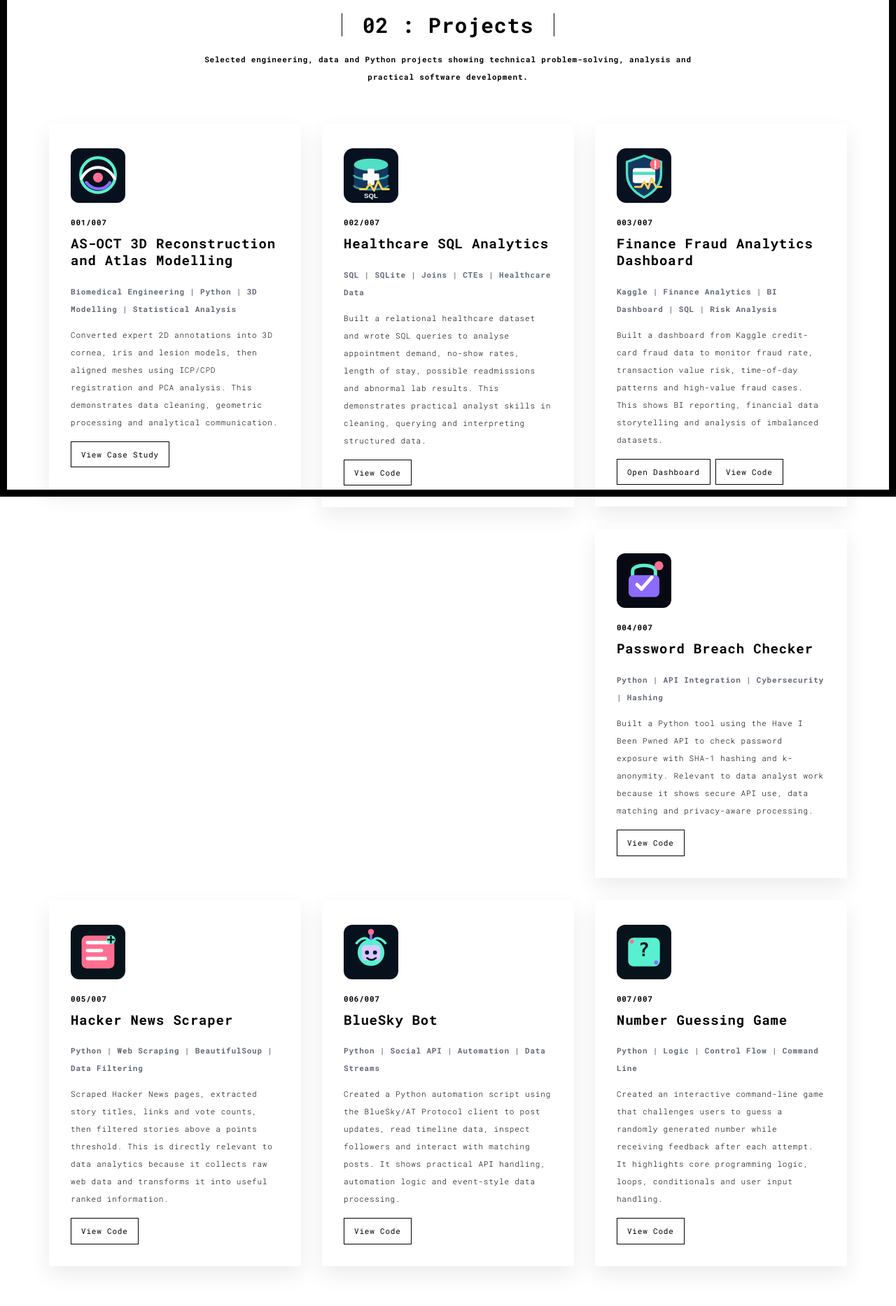
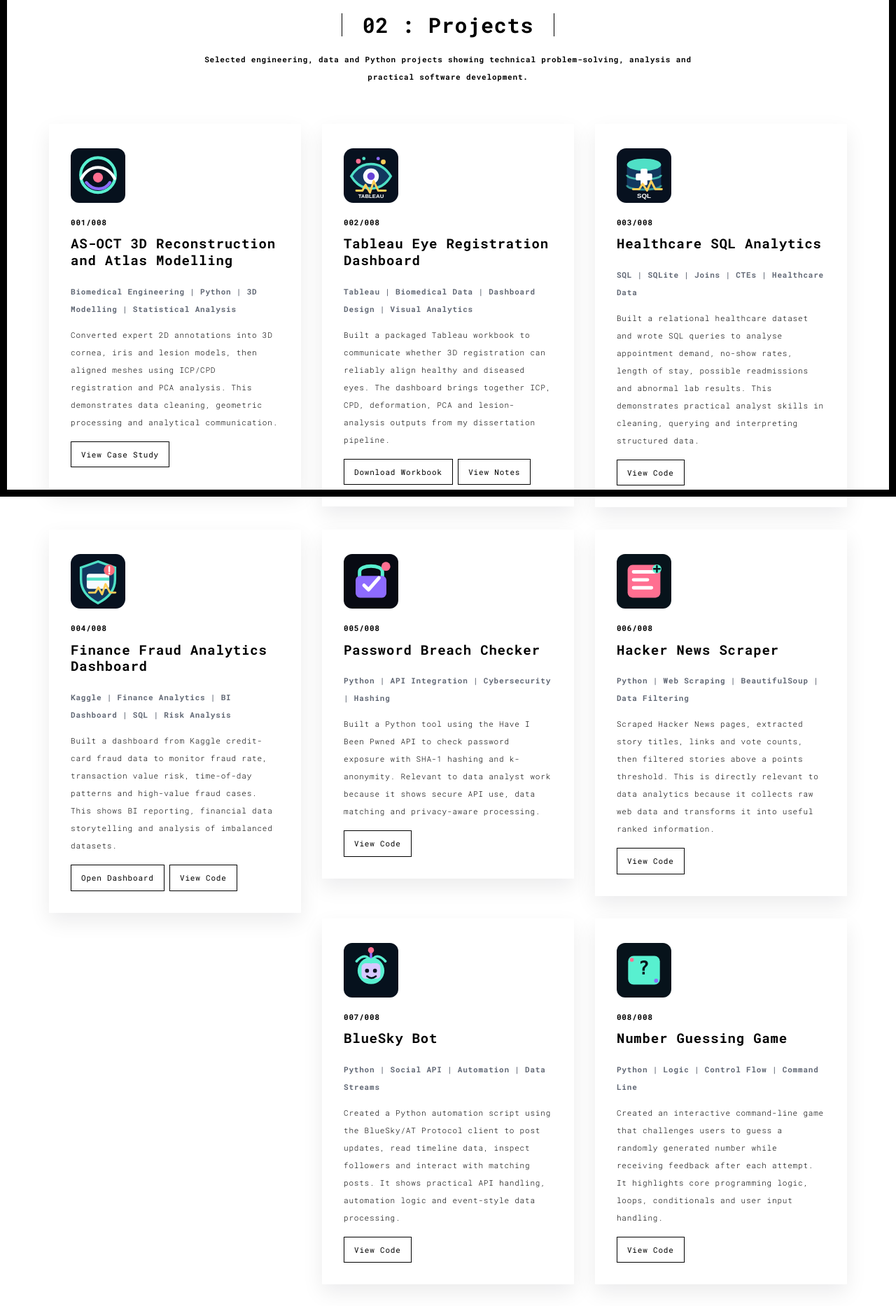
Before and after one commit to omosekeji88-cloud/Temi-Porto, a Flask app: page /works.html in a window 1280 px wide. Shown: the part 90-1957 px from the top of the page at 70% size. Run offline with Flask 3, Linux system fonts and the light colour scheme; some libraries are stand-ins or nearby versions.

Commit message:
Add Tableau eye registration dashboard

```diff
--- a/templates/works.html
+++ b/templates/works.html
@@ -12,7 +12,7 @@
 <link rel="icon" type="image/x-icon" href="{{ url_for('favicon') }}?v=10">
 <title>{% block title %}Temidayo Omosekeji Engineering and Data Portfolio{% endblock %}</title>
 <link href="{{ url_for('static', filename='main.3f6952e4.css') }}?v=10" rel="stylesheet">
-<link href="{{ url_for('static', filename='portfolio.css') }}?v=22" rel="stylesheet">
+<link href="{{ url_for('static', filename='portfolio.css') }}?v=23" rel="stylesheet">
 
 </head>
 <body>
@@ -54,7 +54,7 @@
       <div class="col-md-4">
         <div class="card-container portfolio-card">
           <img class="project-logo" src="{{ url_for('static', filename='assets/project-logos/oct-atlas.svg') }}" alt="OCT atlas project logo">
-          <h4>001/007</h4>
+          <h4>001/008</h4>
           <h3>AS-OCT 3D Reconstruction and Atlas Modelling</h3>
           <p class="project-tags">Biomedical Engineering | Python | 3D Modelling | Statistical Analysis</p>
           <p>Converted expert 2D annotations into 3D cornea, iris and lesion models, then aligned meshes using ICP/CPD registration and PCA analysis. This demonstrates data cleaning, geometric processing and analytical communication.</p>
@@ -63,8 +63,19 @@
       </div>
       <div class="col-md-4">
         <div class="card-container portfolio-card">
+          <img class="project-logo" src="{{ url_for('static', filename='assets/project-logos/tableau-eye-dashboard.svg') }}" alt="Tableau eye registration dashboard logo">
+          <h4>002/008</h4>
+          <h3>Tableau Eye Registration Dashboard</h3>
+          <p class="project-tags">Tableau | Biomedical Data | Dashboard Design | Visual Analytics</p>
+          <p>Built a packaged Tableau workbook to communicate whether 3D registration can reliably align healthy and diseased eyes. The dashboard brings together ICP, CPD, deformation, PCA and lesion-analysis outputs from my dissertation pipeline.</p>
+          <a href="{{ url_for('static', filename='assets/tableau/eye-registration-tableau-dashboard.twbx') }}" class="btn btn-default" download>Download Workbook</a>
+          <a href="https://github.com/omosekeji88-cloud/Temi-Porto/tree/main/projects/tableau-eye-registration-dashboard" class="btn btn-default" target="_blank" rel="noopener">View Notes</a>
+        </div>
+      </div>
+      <div class="col-md-4">
+        <div class="card-container portfolio-card">
           <img class="project-logo" src="{{ url_for('static', filename='assets/project-logos/sql-healthcare.svg') }}" alt="Healthcare SQL analytics project logo">
-          <h4>002/007</h4>
+          <h4>003/008</h4>
           <h3>Healthcare SQL Analytics</h3>
           <p class="project-tags">SQL | SQLite | Joins | CTEs | Healthcare Data</p>
           <p>Built a relational healthcare dataset and wrote SQL queries to analyse appointment demand, no-show rates, length of stay, possible readmissions and abnormal lab results. This demonstrates practical analyst skills in cleaning, querying and interpreting structured data.</p>
@@ -74,7 +85,7 @@
       <div class="col-md-4">
         <div class="card-container portfolio-card">
           <img class="project-logo" src="{{ url_for('static', filename='assets/project-logos/finance-fraud.svg') }}" alt="Finance fraud analytics dashboard logo">
-          <h4>003/007</h4>
+          <h4>004/008</h4>
           <h3>Finance Fraud Analytics Dashboard</h3>
           <p class="project-tags">Kaggle | Finance Analytics | BI Dashboard | SQL | Risk Analysis</p>
           <p>Built a dashboard from Kaggle credit-card fraud data to monitor fraud rate, transaction value risk, time-of-day patterns and high-value fraud cases. This shows BI reporting, financial data storytelling and analysis of imbalanced datasets.</p>
@@ -85,7 +96,7 @@
       <div class="col-md-4">
         <div class="card-container portfolio-card">
           <img class="project-logo" src="{{ url_for('static', filename='assets/project-logos/breach-checker.svg') }}" alt="Password breach checker logo">
-          <h4>004/007</h4>
+          <h4>005/008</h4>
           <h3>Password Breach Checker</h3>
           <p class="project-tags">Python | API Integration | Cybersecurity | Hashing</p>
           <p>Built a Python tool using the Have I Been Pwned API to check password exposure with SHA-1 hashing and k-anonymity. Relevant to data analyst work because it shows secure API use, data matching and privacy-aware processing.</p>
@@ -95,7 +106,7 @@
       <div class="col-md-4">
         <div class="card-container portfolio-card">
           <img class="project-logo" src="{{ url_for('static', filename='assets/project-logos/hacker-news.svg') }}" alt="Hacker News scraping project logo">
-          <h4>005/007</h4>
+          <h4>006/008</h4>
           <h3>Hacker News Scraper</h3>
           <p class="project-tags">Python | Web Scraping | BeautifulSoup | Data Filtering</p>
           <p>Scraped Hacker News pages, extracted story titles, links and vote counts, then filtered stories above a points threshold. This is directly relevant to data analytics because it collects raw web data and transforms it into useful ranked information.</p>
@@ -105,7 +116,7 @@
       <div class="col-md-4">
         <div class="card-container portfolio-card">
           <img class="project-logo" src="{{ url_for('static', filename='assets/project-logos/bluesky-bot.svg') }}" alt="BlueSky bot project logo">
-          <h4>006/007</h4>
+          <h4>007/008</h4>
           <h3>BlueSky Bot</h3>
           <p class="project-tags">Python | Social API | Automation | Data Streams</p>
           <p>Created a Python automation script using the BlueSky/AT Protocol client to post updates, read timeline data, inspect followers and interact with matching posts. It shows practical API handling, automation logic and event-style data processing.</p>
@@ -115,7 +126,7 @@
       <div class="col-md-4">
         <div class="card-container portfolio-card">
           <img class="project-logo" src="{{ url_for('static', filename='assets/project-logos/number-game.svg') }}" alt="Number guessing game logo">
-          <h4>007/007</h4>
+          <h4>008/008</h4>
           <h3>Number Guessing Game</h3>
           <p class="project-tags">Python | Logic | Control Flow | Command Line</p>
           <p>Created an interactive command-line game that challenges users to guess a randomly generated number while receiving feedback after each attempt. It highlights core programming logic, loops, conditionals and user input handling.</p>
```
Also changed, not shown: projects/tableau-eye-registration-dashboard/README.md (added), static/assets/project-logos/tableau-eye-dashboard.svg (added), 1 other file.
